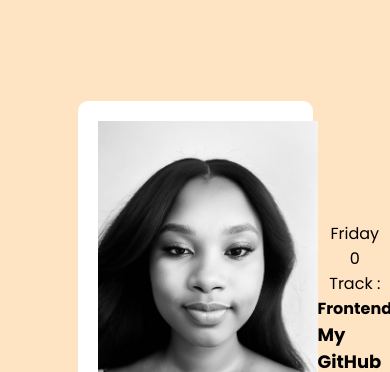
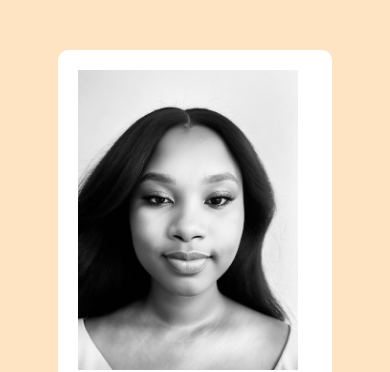
Before and after one commit to MeganKullu/HNG-Stage-One, a plain HTML site: page index.html in a window 390 px wide. Shown: the part 124-496 px from the top of the page. Drawn offline with Linux system fonts and the light colour scheme.

Commit message:
added mobile design

```diff
--- a/style.css
+++ b/style.css
@@ -53,3 +53,11 @@ a:hover {
 p {
     text-align: center;
 }
+
+@media only screen and (max-width: 600px) {
+    .inner-container {
+      display: flex;
+      flex-direction: column;
+      width: 60%;
+    }
+  }
```
